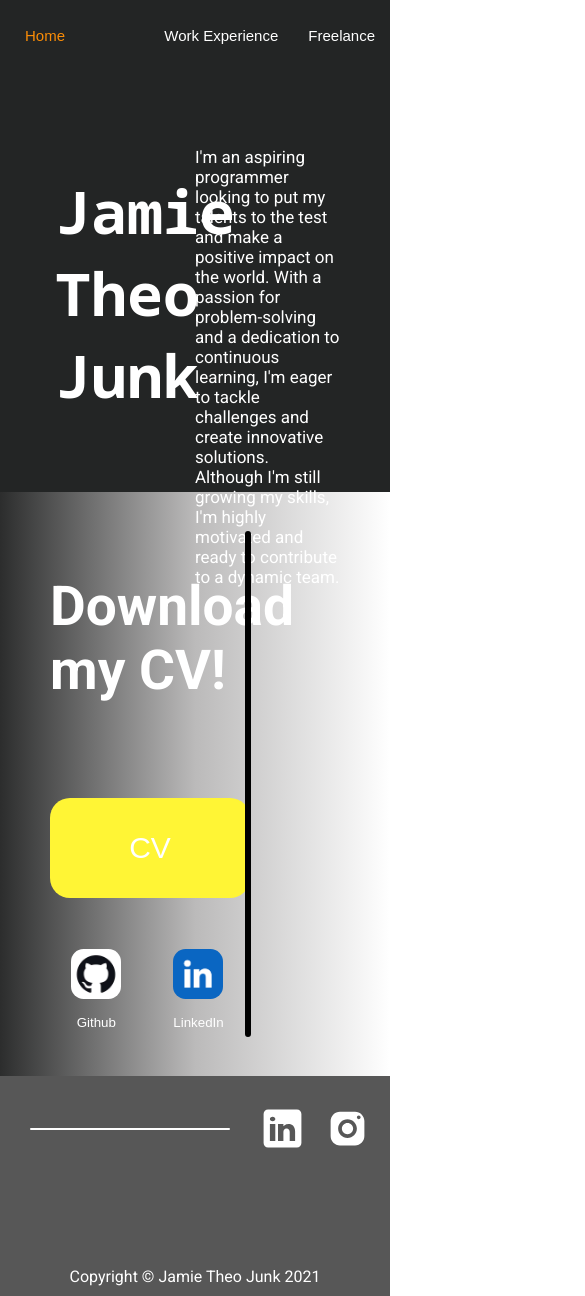
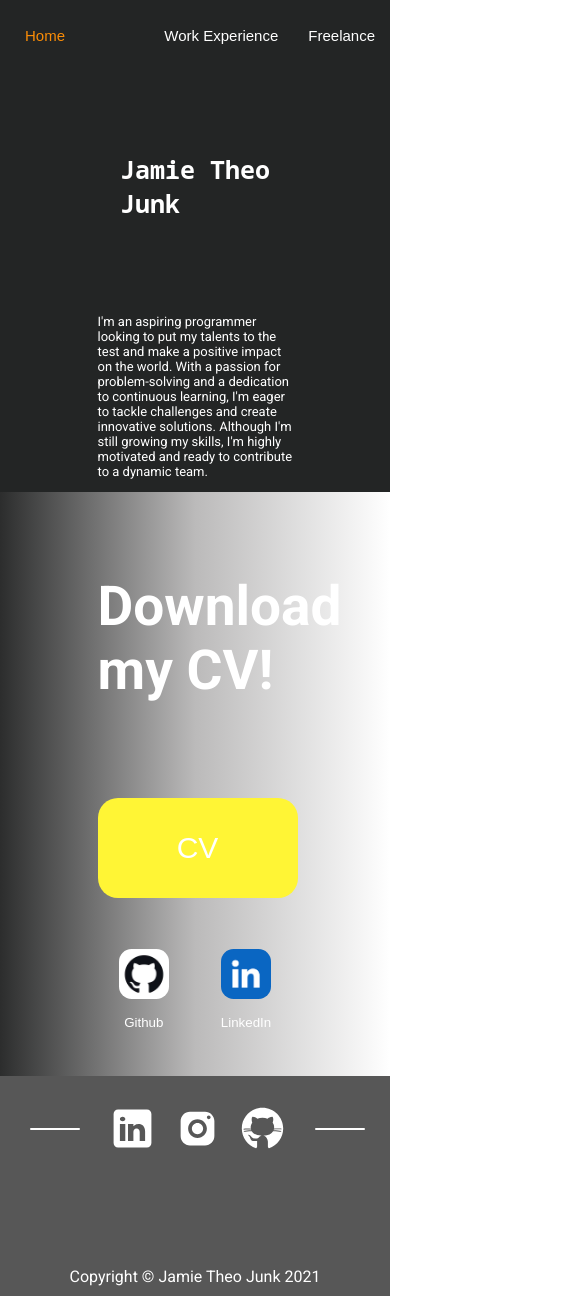
Before and after one commit to st10084689/jamie_junk-repo, an Angular app: page / in a window 390 px wide. Shown: the top 1296 px of the page, 585 px wide, since content can reach past the window. Built offline with nearby package versions, Linux system fonts and the light colour scheme.

Commit message:
media queries

```diff
--- a/src/app/footer/footer.component.css
+++ b/src/app/footer/footer.component.css
@@ -42,3 +42,21 @@ padding-top: 20px;
     cursor: pointer;
     transform: scale(1.5);
 }
+
+@media(max-width: 400px) {
+    .footer{
+       margin: 0px auto;
+    }
+    .footer__top{
+
+    }
+    .footer__horizontal-line{
+        width: 50px;
+    }
+    .footer__icons{
+
+    }
+    .footer__icon{
+
+    }
+}
--- a/src/app/home/home-parts/top-section/top-section.component.css
+++ b/src/app/home/home-parts/top-section/top-section.component.css
@@ -56,3 +56,27 @@ color: white;
 .read-more__button:hover{
     background-color: rgba(119, 119, 119, 0.342);
 }
+
+@media(max-width: 400px) {
+  .top-section{
+    flex-direction: column;
+    margin: auto auto;
+  }
+  .image_section{
+        margin: auto;
+        width: 100%;
+  }
+  .title{
+    font-size: 25px;
+    margin: 0px;
+    width: fit-content;
+    margin: 0px auto;
+  }
+  .read-more{
+margin: 0px auto;
+  }
+  .read-more__p{
+    font-size: small;
+    width: 100%;
+  }
+}
--- a/src/app/home/middle-section/middle-section.component.css
+++ b/src/app/home/middle-section/middle-section.component.css
@@ -95,3 +95,30 @@
         margin: auto 0px;
         margin-right: 200px;
     }
+
+    @media(max-width: 400px) {
+        .cv{
+           margin: 0px auto;
+        }
+        .cv-prompt{
+
+        }
+        .cv__button{
+
+        }
+        .read-more__icons{
+
+        }
+        .read-more__icon{
+
+        }
+        .read-more__img{
+
+        }
+        .about__image{
+            display: none;
+        }
+        #jamie-image{
+                display: none;
+        }
+    }
```
